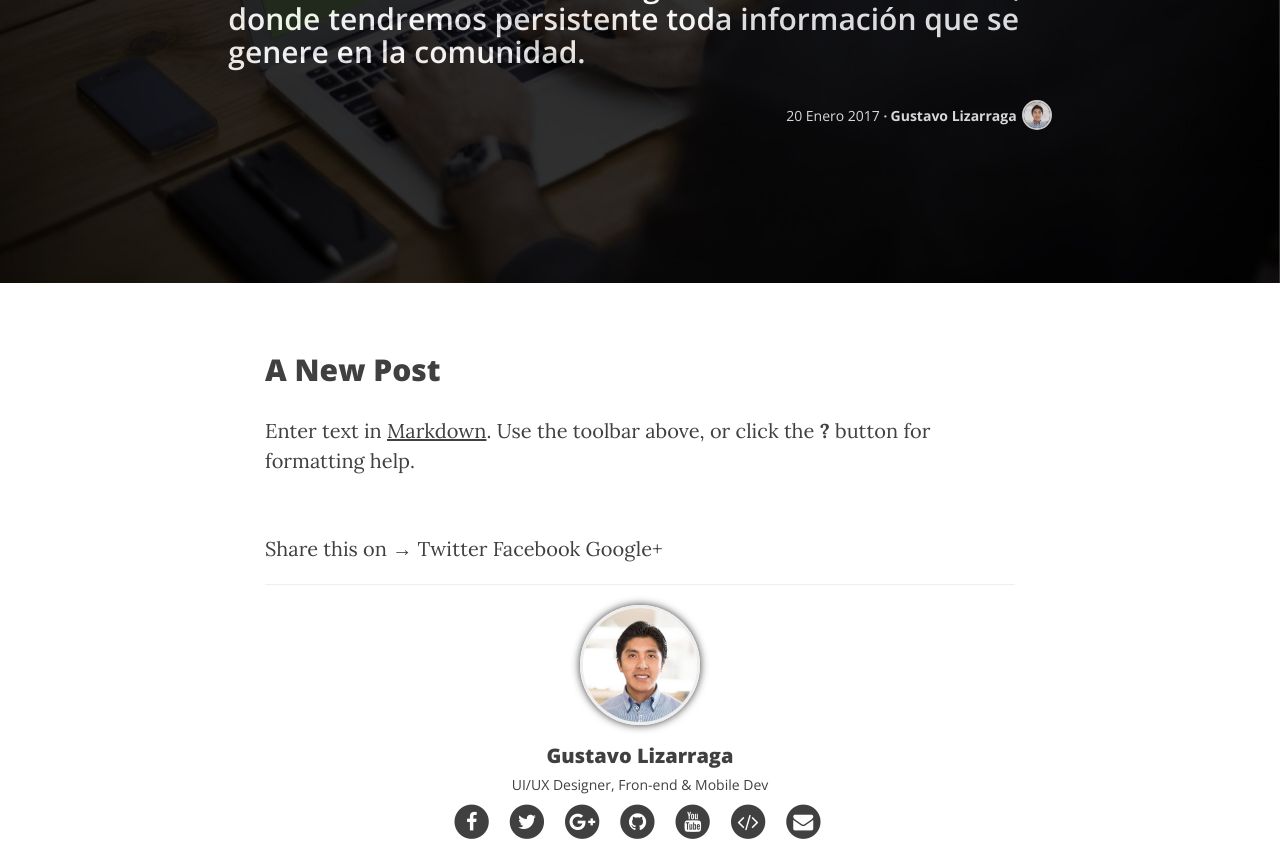
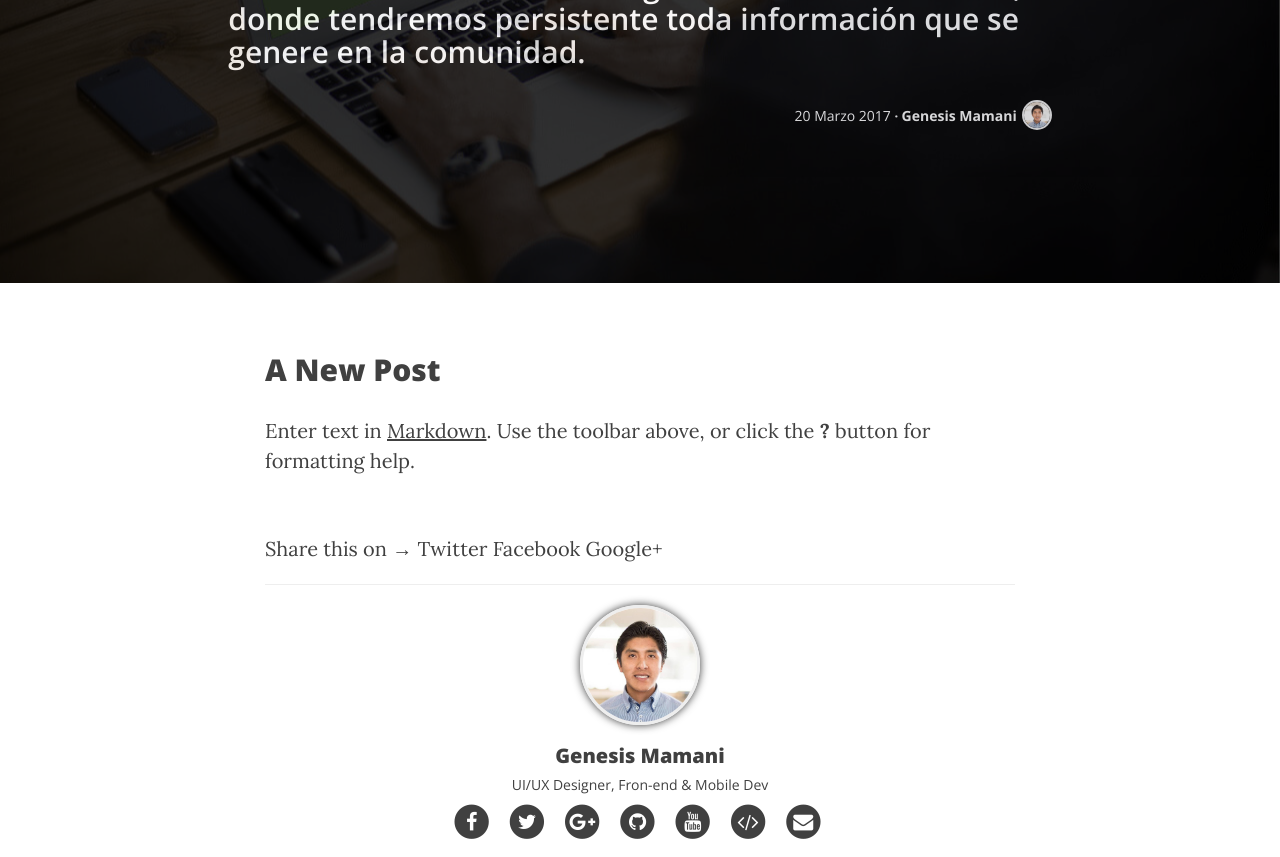
Before and after one commit to GDGAndroidBolivia/gdgandroidbolivia.github.io, a Jekyll site: the page built from _posts/2017-03-15-your-filename.markdown, in a window 1280 px wide. Shown: the part 332-1189 px from the top of the page. Built offline with Jekyll 4.4.1, drawn with Linux system fonts in a browser that asks for light colours; nearby versions of some CDN libraries; comment, search, counter and statistics services are not loaded.

Commit message:
Updated 2017-03-15-your-filename.markdown

```diff
--- a/_posts/2017-03-15-your-filename.markdown
+++ b/_posts/2017-03-15-your-filename.markdown
@@ -1,21 +1,23 @@
 ---
-published:      true
-layout:         post
-comments:       true
-header-img:     /img/post/post_01_head.jpg
-date:           2017-01-20 10:00:00
-title:          "Lanzamiento Blog GDG Android Bolivia"
-description:    "Iniciamos oficialmente el Blog del GDG Android Bolivia, donde tendremos persistente toda información que se genere en la comunidad."
-author:         "Gustavo Lizarraga"
-author_pic:     /img/post/authors/gusn8.jpg
-bio:            "UI/UX Designer, Fron-end & Mobile Dev"
-fb_user:        Gusn8
-tw_user:        Gusn8_
-gp_user:        GustavoLizarraga
-gh_user:        Gusn8
-yt_user:        GustavoLizarraga
-ws_user:        www.miramicodigo.com
-email:          lizarraga.gux@gmail.com
+published: true
+layout: post
+comments: true
+header-img: /img/post/post_01_head.jpg
+date: 2017-03-20T10:00:00.000Z
+title: Lanzamiento Blog GDG Android Bolivia
+description: >-
+  Iniciamos oficialmente el Blog del GDG Android Bolivia, donde tendremos
+  persistente toda información que se genere en la comunidad.
+author: Genesis Mamani
+author_pic: /img/post/authors/gusn8.jpg
+bio: 'UI/UX Designer, Fron-end & Mobile Dev'
+fb_user: Gusn8
+tw_user: Gusn8_
+gp_user: GustavoLizarraga
+gh_user: Gusn8
+yt_user: GustavoLizarraga
+ws_user: www.miramicodigo.com
+email: lizarraga.gux@gmail.com
 ---
 
 ## A New Post
```
